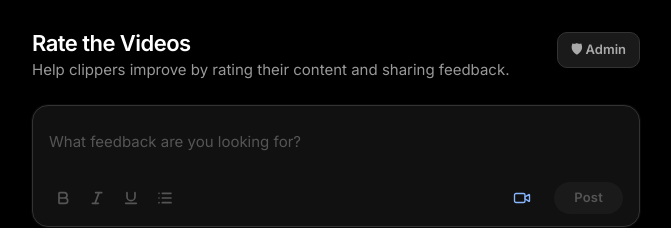
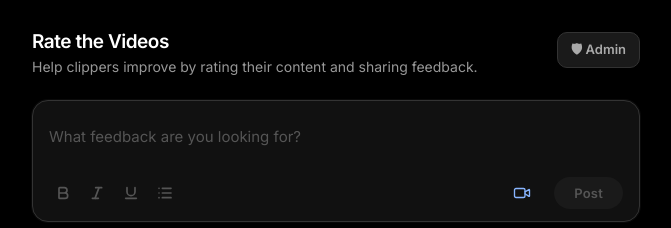
Before and after one commit to waleedkibhen/Vitality-app, a React (Vite) app: page / in a window 1280 px wide. Shown: the top 228 px of the page, without its empty margins (304-975 px from the left). Built offline with nearby package versions, Linux system fonts and the light colour scheme; no server answers; the database is empty.

Commit message:
Fix UI size regression, add poster frames to eliminate gray boxes, and repair Whop authentication on Cloudflare

```diff
--- a/src/App.jsx
+++ b/src/App.jsx
@@ -57,10 +57,10 @@ export default function App() {
           {/* Header */}
           <div className="mb-6 flex items-start justify-between">
             <div className="flex flex-col">
-              <h1 className="text-white text-[22px] font-semibold tracking-tight leading-none mb-1.5">
+              <h1 className="text-white text-[19px] font-semibold tracking-tight leading-none mb-1.5">
                 Rate the Videos
               </h1>
-              <p className="text-[#999] text-[15px] font-normal leading-snug">
+              <p className="text-[#999] text-[14px] font-normal leading-snug">
                 Help clippers improve by rating their content and sharing feedback.
               </p>
             </div>
--- a/src/components/Composer.jsx
+++ b/src/components/Composer.jsx
@@ -67,7 +67,7 @@ function VideoPreview({ file, onRemove }) {
       style={{ border: '1px solid #333333' }}
     >
       <video
-        src={previewUrl}
+        src={`${previewUrl}#t=0.001`}
         className="w-full block bg-black"
         style={{ maxHeight: '50vh', objectFit: 'contain' }}
         controls
--- a/src/components/PostItem.jsx
+++ b/src/components/PostItem.jsx
@@ -263,7 +263,8 @@ export default function PostItem({ post }) {
       {post.videoUrl && (
         <div className="bg-black border border-[#222] rounded-xl overflow-hidden flex justify-center items-center">
           <video
-            src={post.videoUrl}
+            src={`${post.videoUrl}#t=0.001`}
+            poster={post.videoUrl.replace(/\.[^/.]+$/, ".jpg")}
             controls
             playsInline
             preload="metadata"
```
